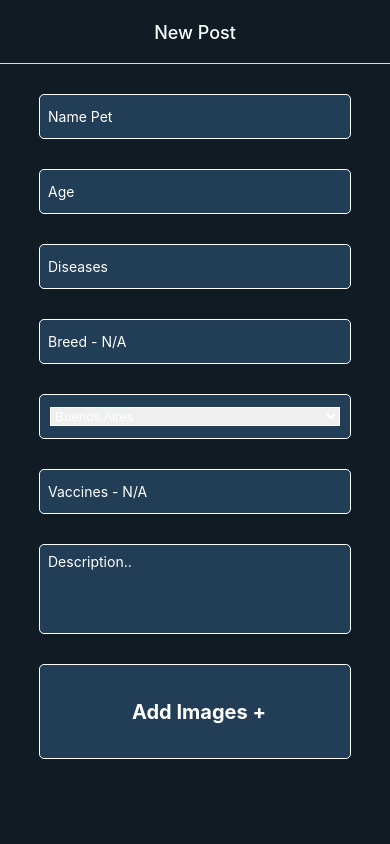
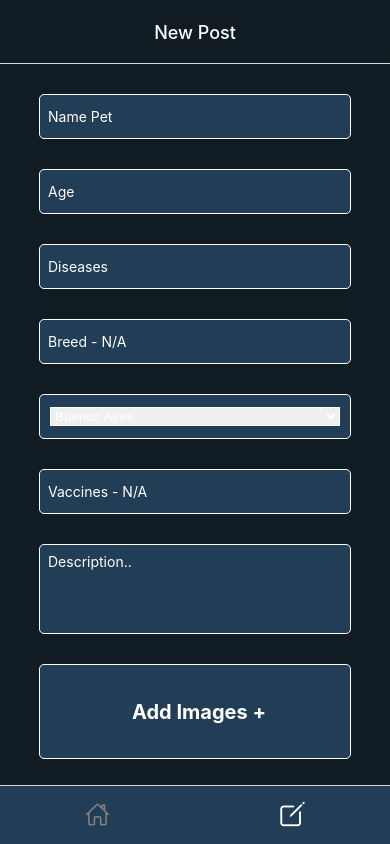
Before and after one commit to No-Country-simulation/c21-73-react-native, a React Native app: screen /PostScreen in a window 390 px wide. Built offline with nearby package versions, Linux system fonts and the light colour scheme.

Commit message:
configs bottomtabs

```diff
--- a/src/navigators/BottomTabs.tsx
+++ b/src/navigators/BottomTabs.tsx
@@ -6,6 +6,8 @@ import { FeedScreen } from '../screens/FeedScreen';
 import { DetailsPetsScreen } from '../screens/DetailsPetsScreen';
 import { Pet } from '../modal/Pet';
 import { PostScreen } from '../screens/PostScreen';
+import { Ionicons } from '@expo/vector-icons';
+import { Dimensions } from 'react-native';
 
 export type RootStackParamList = {
   WelcomeScreen: undefined;
@@ -17,17 +19,20 @@ export type RootStackParamList = {
 };
 
 const Tab = createBottomTabNavigator<RootStackParamList>();
+const { height } = Dimensions.get( 'window' );
 
 export function BottomTabs() {
   return (
     <Tab.Navigator
-    screenOptions={{
-      tabBarStyle: {
-        backgroundColor: '#223d56',
-      },
-      tabBarActiveTintColor: 'white', // Color del ícono y texto activos
-      tabBarInactiveTintColor: 'grey', // Color del ícono y texto inactivos
-    }}>
+      screenOptions={ () => ( {
+        tabBarStyle: {
+          backgroundColor: '#223d56',
+          height:height*0.07,
+          borderColor:"#223d56",
+        },
+        tabBarActiveTintColor: 'white',
+        tabBarInactiveTintColor: 'grey',
+      } ) }>
       <Tab.Screen
         options={ { headerShown: false, tabBarStyle: { display: 'none' }, tabBarButton: () => null } }
         name="WelcomeScreen"
@@ -41,7 +46,15 @@ export function BottomTabs() {
         name="SignUpScreen"
         component={ SignUpScreen } />
       <Tab.Screen
-        options={ { headerShown: false, } }
+        options={ {
+          tabBarLabel: 'Feed ',
+          headerShown: false,
+          tabBarIcon: ( { color, size } ) => (
+            <Ionicons name="home-outline" color={ color } size={ size } />
+          ),
+          tabBarShowLabel: false,
+        } }
+
         name="FeedScreen"
         component={ FeedScreen } />
       <Tab.Screen
@@ -50,15 +63,19 @@ export function BottomTabs() {
         options={ {
           tabBarButton: () => null,
           tabBarLabel: 'DetailsPetsScreen',
-          tabBarStyle: { display: 'none' },  // Ocultar esta pantalla de la barra de pestañas
+          tabBarStyle: { display: 'none' },
         } }
       />
       <Tab.Screen
         name="PostScreen"
         component={ PostScreen }
         options={ {
-          tabBarLabel: 'PostScreen',
-          tabBarStyle: { display: 'none' },  // Ocultar esta pantalla de la barra de pestañas
+          tabBarLabel: 'New Post',
+
+          tabBarIcon: ( { color, size } ) => (
+            <Ionicons name="create-outline" color={ color } size={ 30 } />
+          ),
+          tabBarShowLabel: false,
         } }
       />
 
```
